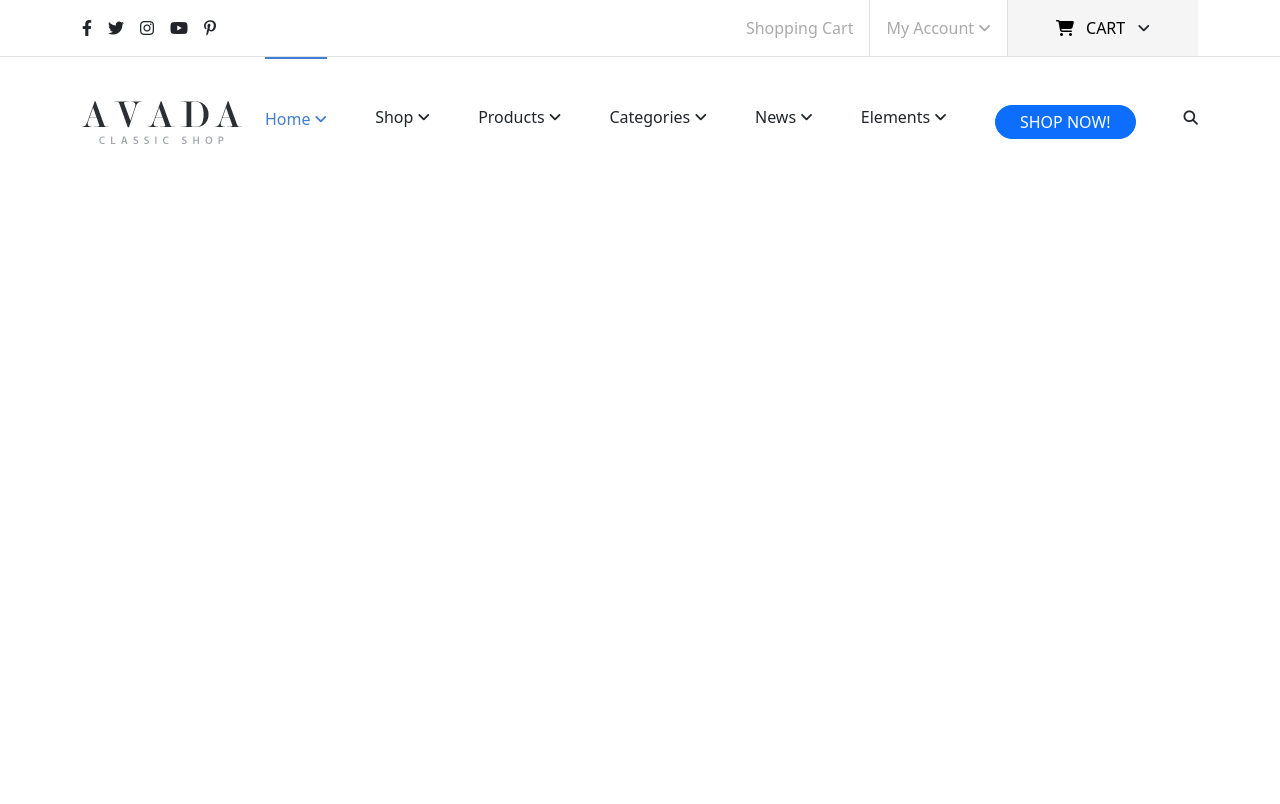
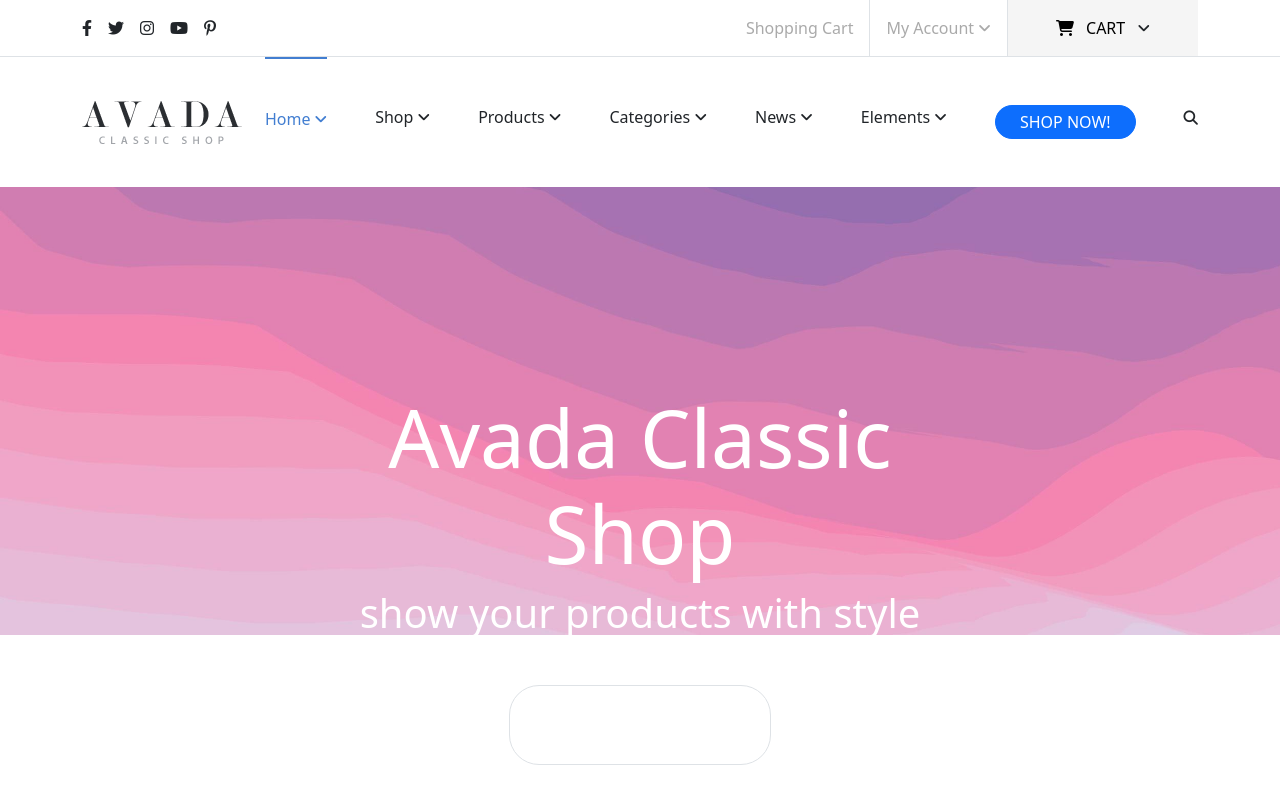
Before and after one commit to alexraduca01/proj-html-vuejs, a Vue app: page / in a window 1280 px wide. Shown: the top 804 px of the page. Built offline with nearby package versions, Linux system fonts and the light colour scheme.

Commit message:
added JumbotronComponent

```diff
--- a/src/App.vue
+++ b/src/App.vue
@@ -1,14 +1,17 @@
 <template>
   <div>
     <HeaderComponent />
+    <JumbotronComponent />
   </div>
 </template>
 
 <script>
 import HeaderComponent from './components/HeaderComponent.vue';
+import JumbotronComponent from './components/JumbotronComponent.vue';
   export default {
     components: {
       HeaderComponent,
+      JumbotronComponent,
     },
     data(){
       return {
--- /dev/null
+++ b/src/components/JumbotronComponent.vue
@@ -0,0 +1,62 @@
+<template>
+    <section>
+        <div class="position-relative" style="height: 779px;">
+            <div class="w-100 h-100 overflow-hidden ">
+                <img :src="store.jumboContent[imgIndex].thumb" class="w-100" :alt="store.jumboContent[imgIndex].title">
+            </div>
+            <div class="jumbo-content text-white text-center">
+                <h2>{{ store.jumboContent[imgIndex].title }}</h2>
+                <h5 class="fs-1">{{ store.jumboContent[imgIndex].subtitle }}</h5>
+                <div class="mt-5">
+                    <button class="btn border btn-bg text-white text-uppercase p-4 px-5 mx-3 fs-5" v-for="item in store.jumboContent[imgIndex].button">{{ item }}</button>
+                </div>
+            </div>
+        </div>
+    </section>
+</template>
+
+<script>
+import { store } from '../data/store.js';
+    export default {
+        name: 'JumbotronComponent',
+        data(){
+            return {
+                store,
+                imgIndex: 2,
+            }
+        },
+        methods: {
+            switchImage(){
+                this.imgIndex++;
+                if(this.imgIndex > store.jumboContent.length - 1) {
+                    this.imgIndex = 0;
+                };
+            },
+            autoSwitch(){
+                setInterval(this.switchImage, 5000);
+            },
+        },
+        mounted(){
+            this.autoSwitch();
+        }
+    }
+</script>
+
+<style lang="scss" scoped>
+h2 {
+    font-size: 5rem;
+}
+.btn-bg {
+    background-color: rgba(255, 255, 255, 0.2);
+    border-radius: 30px;
+}
+img {
+    object-position: 0 -50px;
+}
+.jumbo-content {
+    position: absolute;
+    top: 50%;
+    left: 50%;
+    transform: translate(-50%, -50%);
+}
+</style>
--- a/src/data/store.js
+++ b/src/data/store.js
@@ -26,4 +26,32 @@ export const store = reactive({
             title: 'Elements',
         },
     ],
+    jumboContent: [
+        {
+            thumb: 'img/home1_slide_one_bg.jpg',
+            title: 'Avada Classic Shop',
+            subtitle: 'show your products with style',
+            button: {
+                text: 'get avada now!',
+            },
+        },
+        {
+            thumb: 'img/home1_slide_2_bg.jpg',
+            title: 'Online Store',
+            subtitle: 'sell your products with style',
+            button: {
+                text: 'men',
+                text2: 'women',
+            },
+        },
+        {
+            thumb: 'img/home1_slide_three_bg_2.jpg',
+            title: 'Brand New Arrivals',
+            subtitle: 'new collection from new york',
+            button: {
+                text: 'view all',
+                text2: 'lookbook',
+            },
+        },
+    ]
 })
```
